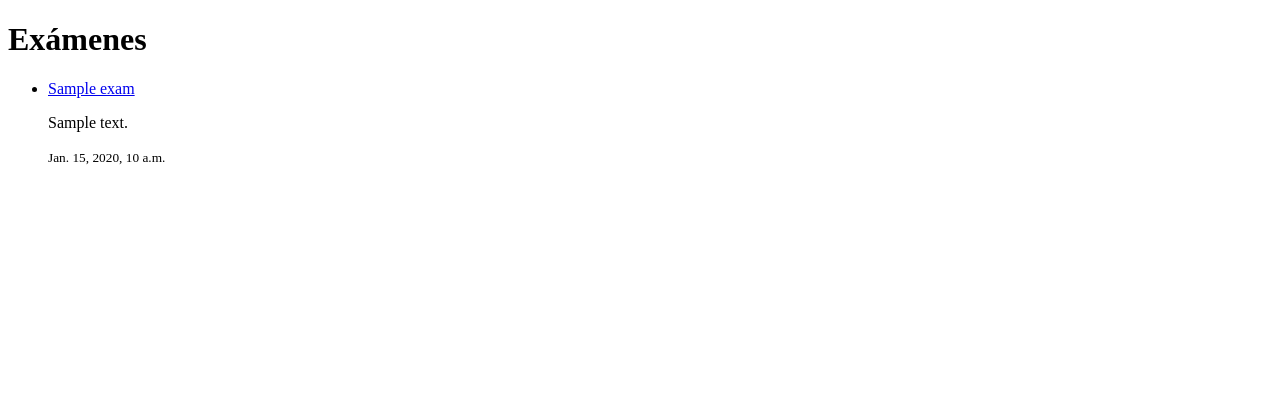
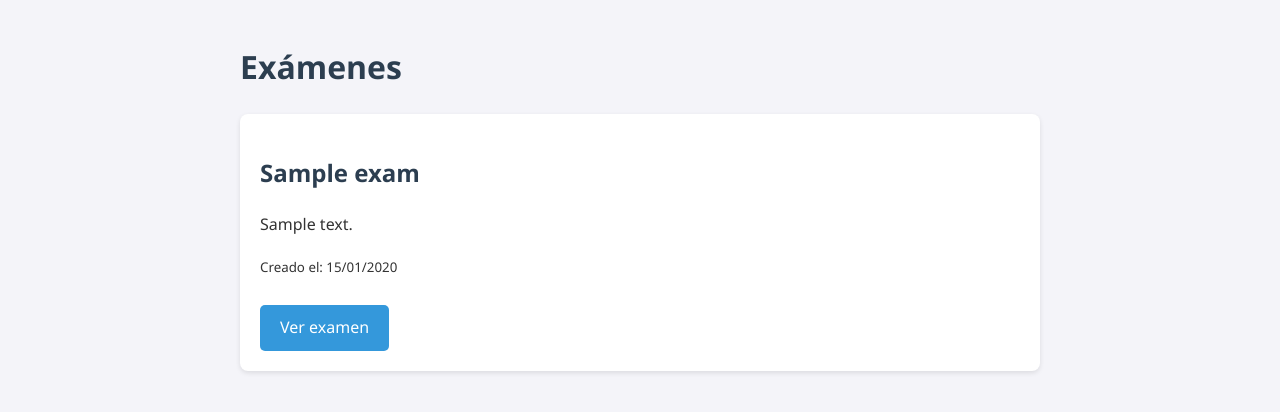
Before and after one commit to mijaelino21-debug/GLAB-S03-quiz, a Django app: page /quiz/ in a window 1280 px wide. Shown: the top 412 px of the page. Run offline with Django 5.2, Linux system fonts and the light colour scheme; tables that the repository leaves empty hold one stand-in row (values such as "Sample post").

Commit message:
fix: corrige redirect a quiz:exam_detail con namespace correcto en question_create

```diff
--- a/src/quiz/templates/quiz/base.html
+++ b/src/quiz/templates/quiz/base.html
@@ -3,6 +3,16 @@
 <head>
     <meta charset="UTF-8">
     <title>Quiz App</title>
+    <style>
+        body { font-family: 'Segoe UI', Tahoma, Geneva, Verdana, sans-serif; line-height: 1.6; color: #333; max-width: 800px; margin: 0 auto; padding: 20px; background-color: #f4f4f9; }
+        h1, h2 { color: #2c3e50; }
+        .card { background: #fff; padding: 20px; margin-bottom: 20px; border-radius: 8px; box-shadow: 0 2px 5px rgba(0,0,0,0.1); }
+        .btn { display: inline-block; padding: 10px 20px; background-color: #3498db; color: #fff; text-decoration: none; border-radius: 5px; border: none; cursor: pointer; }
+        .btn:hover { background-color: #2980b9; }
+        .correct { color: #27ae60; font-weight: bold; }
+        form p { margin-bottom: 15px; }
+        input[type="text"], textarea { width: 100%; padding: 8px; border: 1px solid #ddd; border-radius: 4px; box-sizing: border-box; }
+    </style>
 </head>
 <body>
     {% block content %}
--- a/src/quiz/templates/quiz/exam_list.html
+++ b/src/quiz/templates/quiz/exam_list.html
@@ -2,13 +2,13 @@
 
 {% block content %}
 <h1>Exámenes</h1>
-<ul>
-    {% for exam in exams %}
-    <li>
-        <a href="{% url 'quiz:exam_detail' exam.pk %}">{{ exam.title }}</a>
+{% for exam in exams %}
+    <div class="card">
+        <h2>{{ exam.title }}</h2>
         <p>{{ exam.description }}</p>
-        <small>{{ exam.created_at }}</small>
-    </li>
-    {% endfor %}
-</ul>
+        <small>Creado el: {{ exam.created_at|date:"d/m/Y" }}</small>
+        <br><br>
+        <a href="{% url 'quiz:exam_detail' exam.pk %}" class="btn">Ver examen</a>
+    </div>
+{% endfor %}
 {% endblock %}
--- a/src/quiz/views.py
+++ b/src/quiz/views.py
@@ -33,7 +33,7 @@ def question_create(request, pk):
 
                 formset.instance = question
                 formset.save()
-                return redirect('exam_detail', pk=exam.pk)
+                return redirect('quiz:exam_detail', pk=exam.pk)
     else:
         form = QuestionForm()
         formset = ChoiceFormSet(instance=None)
```
Also changed, not shown: src/quiz/templates/quiz/exam_detail.html (+10 -5 lines), src/quiz/templates/quiz/question_form.html (+6 -1 lines).
